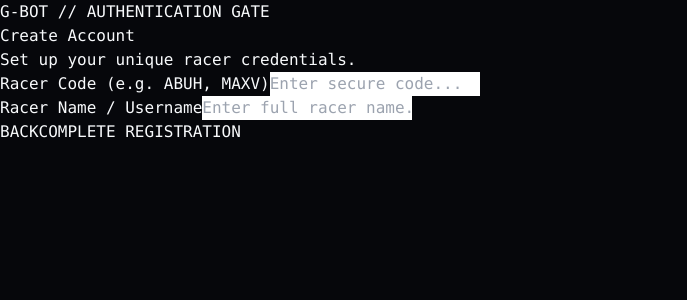
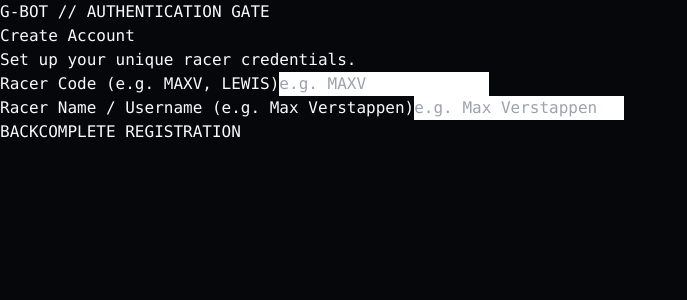
Before and after one commit to ayubhussainis-dot/G-BOT-, a React (Vite) app: page / in a window 1280 px wide. Both pictures are taken after a click on the button "CREATE NEW ACCOUNT". Shown: the top 300 px of the page, without its empty margins (0-687 px from the left). Built offline with nearby package versions, Linux system fonts and the light colour scheme.

Commit message:
Modify racer code and name input placeholders
Updated racer code and name prompts to reflect new examples.

```diff
--- a/src/pages/Index.tsx
+++ b/src/pages/Index.tsx
@@ -43,9 +43,6 @@ export default function GBotIndex() {
     if (account) {
       setRacerCode(account.code);
       setRacerName(account.name);
-    } else if (code === 'ABUH') {
-      setRacerCode('ABUH');
-      setRacerName('ABUH HUSSAIN');
     } else {
       setAuthError('Racer Code not found. Please create an account.');
     }
@@ -57,7 +54,7 @@ export default function GBotIndex() {
     const result = computeStintIntelligence(loadedFrames);
     setPrediction(result);
     setSessionActive(true);
-    setActiveView('inspector'); // First view is the colorful CSV telemetry inspector
+    setActiveView('inspector');
   };
 
   const handleReset = () => {
@@ -68,7 +65,6 @@ export default function GBotIndex() {
     setActiveView('inspector');
   };
 
-  // 1. AUTHENTICATION & ACCOUNT CREATION SUITE
   if (!racerName) {
     return (
       <div className="min-h-screen bg-[#06070B] text-white flex items-center justify-center font-mono px-4">
@@ -109,23 +105,23 @@ export default function GBotIndex() {
               </div>
               {authError && <p className="text-xs text-red-400 bg-red-950/30 p-2 rounded border border-red-500/30">{authError}</p>}
               <div className="space-y-1">
-                <label className="text-[10px] text-cyan-400 font-bold uppercase tracking-wider">Racer Code (e.g. ABUH, MAXV)</label>
+                <label className="text-[10px] text-cyan-400 font-bold uppercase tracking-wider">Racer Code (e.g. MAXV, LEWIS)</label>
                 <input
                   type="text"
                   value={inputCode}
                   onChange={(e) => setInputCode(e.target.value)}
-                  placeholder="Enter secure code..."
+                  placeholder="e.g. MAXV"
                   className="w-full bg-white/5 border border-white/10 rounded-xl px-4 py-3 text-xs text-white placeholder-white/30 focus:outline-none focus:border-cyan-500 transition-colors"
                   required
                 />
               </div>
               <div className="space-y-1">
-                <label className="text-[10px] text-cyan-400 font-bold uppercase tracking-wider">Racer Name / Username</label>
+                <label className="text-[10px] text-cyan-400 font-bold uppercase tracking-wider">Racer Name / Username (e.g. Max Verstappen)</label>
                 <input
                   type="text"
                   value={inputName}
                   onChange={(e) => setInputName(e.target.value)}
-                  placeholder="Enter full racer name..."
+                  placeholder="e.g. Max Verstappen"
                   className="w-full bg-white/5 border border-white/10 rounded-xl px-4 py-3 text-xs text-white placeholder-white/30 focus:outline-none focus:border-cyan-500 transition-colors"
                   required
                 />
@@ -161,7 +157,7 @@ export default function GBotIndex() {
                   type="text"
                   value={loginCode}
                   onChange={(e) => setLoginCode(e.target.value)}
-                  placeholder="e.g. ABUH"
+                  placeholder="e.g. MAXV"
                   className="w-full bg-white/5 border border-white/10 rounded-xl px-4 py-3 text-xs text-white placeholder-white/30 focus:outline-none focus:border-cyan-500 transition-colors"
                   required
                 />
@@ -299,7 +295,6 @@ export default function GBotIndex() {
                       </thead>
                       <tbody className="divide-y divide-white/5 font-mono">
                         {frames.map((frame, i) => {
-                          // Dynamic color coding based on thresholds
                           const isHighSpeed = frame.speed > 250;
                           const isHardBraking = frame.brake > 50;
                           const isFullThrottle = frame.throttle > 90;
@@ -349,7 +344,6 @@ export default function GBotIndex() {
             {/* FULL-SCREEN VIEW 2: PITWALL COCKPIT & COACH */}
             {activeView === 'cockpit' && (
               <div className="space-y-8 animate-fadeIn">
-                {/* Live Telemetry Hero Matrix */}
                 <div className="grid grid-cols-1 md:grid-cols-3 gap-6">
                   <div className="p-6 rounded-2xl bg-white/[0.02] border border-white/10 backdrop-blur-xl shadow-xl">
                     <p className="text-xs text-white/50 uppercase">Stint Integrity Index</p>
@@ -382,7 +376,6 @@ export default function GBotIndex() {
                   </div>
                 </div>
 
-                {/* GBot Pitwall Console (Full Section) */}
                 <GBotConsole frames={frames} prediction={prediction} driverName={racerName} />
               </div>
             )}
```
